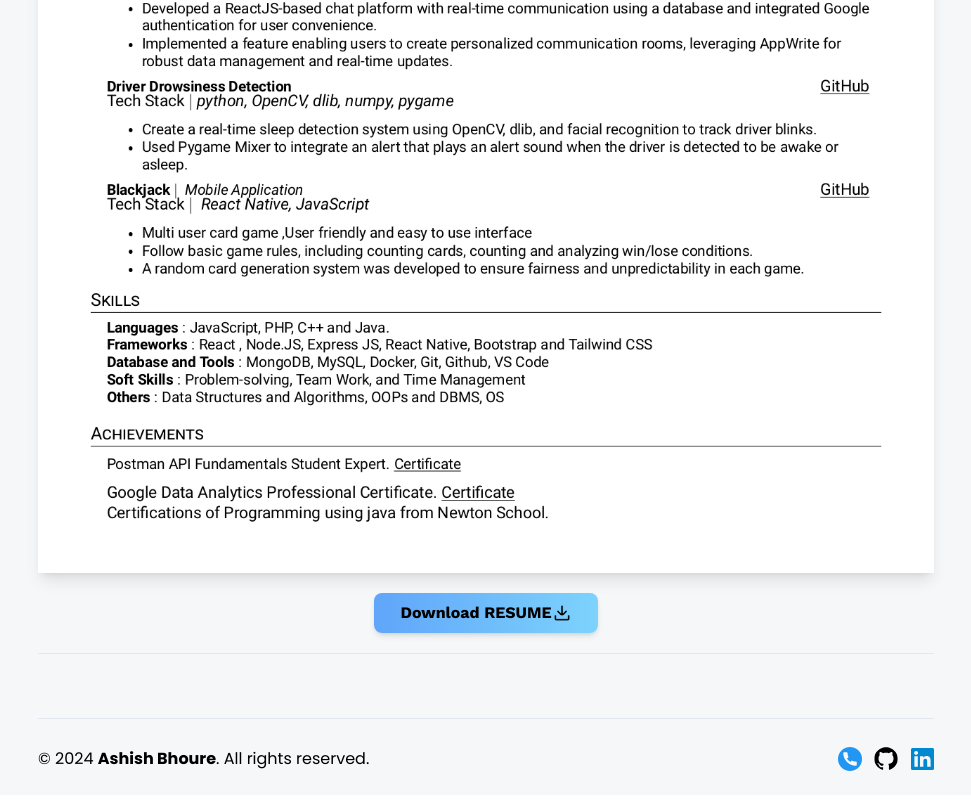
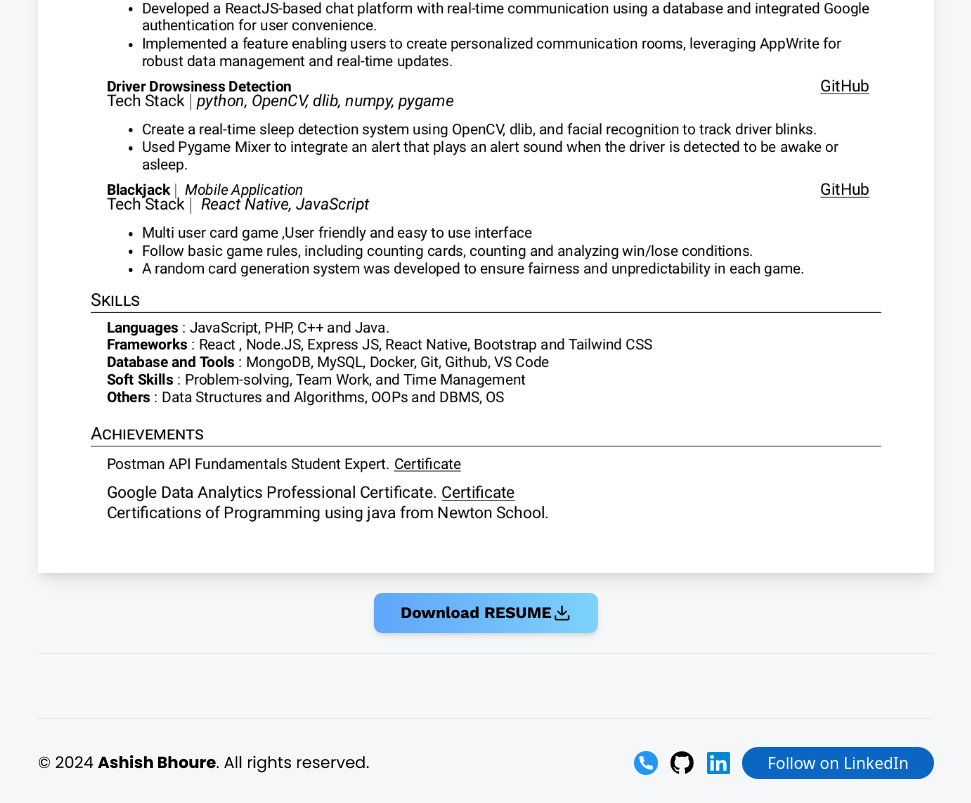
Before and after one commit to ashishbhoure/3d-portfolio, a React (Vite) app: page /resume in a window 1280 px wide. Shown: the part 777-1580 px from the top of the page, without its empty margins (154-1125 px from the left). Built offline with nearby package versions, Linux system fonts and the light colour scheme.

Commit message:
follow button

```diff
--- a/src/components/Footer.jsx
+++ b/src/components/Footer.jsx
@@ -22,6 +22,14 @@ const Footer = () => {
               />
             </Link>
           ))}
+          <a
+            href="https://www.linkedin.com/comm/mynetwork/discovery-see-all?usecase=PEOPLE_FOLLOWS&followMember=ashishbhoure"
+            target="_blank"
+            rel="noopener noreferrer"
+            className="flex flex-col justify-center items-center px-4 py-2 text-center text-white w-48 h-8 rounded-full bg-[#0A66C2] font-sans"
+          >
+            Follow on LinkedIn
+          </a>
         </div>
       </div>
     </footer>
```
